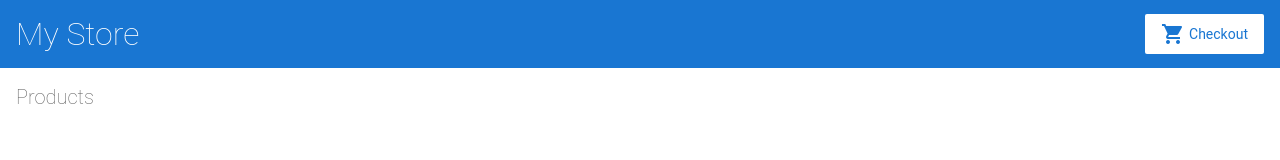
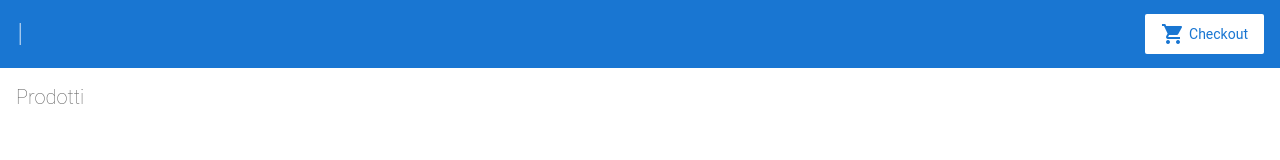
Before and after one commit to dprimon/angular-nrqxbs, an Angular app: page / in a window 1280 px wide. Shown: the top 160 px of the page. Built offline with nearby package versions, Linux system fonts and the light colour scheme.

Commit message:
Translate to italian

```diff
--- a/src/app/product-list/product-list.component.html
+++ b/src/app/product-list/product-list.component.html
@@ -1,4 +1,4 @@
-<h2>Products</h2>
+<h2>Prodotti</h2>
 
 
 <!--
--- a/src/app/top-bar/top-bar.component.css
+++ b/src/app/top-bar/top-bar.component.css
@@ -1,5 +1,7 @@
-
-
+/* h1 {
+  background-color: red;
+}
+ */
 /*
 Copyright Google LLC. All Rights Reserved.
 Use of this source code is governed by an MIT-style license that
--- a/src/app/top-bar/top-bar.component.html
+++ b/src/app/top-bar/top-bar.component.html
@@ -1,5 +1,5 @@
 <a [routerLink]="['/']">
-  <h1>My Store</h1>
+  <h1>I</h1>
 </a>
 
 <a class="button fancy-button"><i class="material-icons">shopping_cart</i>Checkout</a>
```
Also changed, not shown: src/app/app.component.ts (+5 -7 lines).
